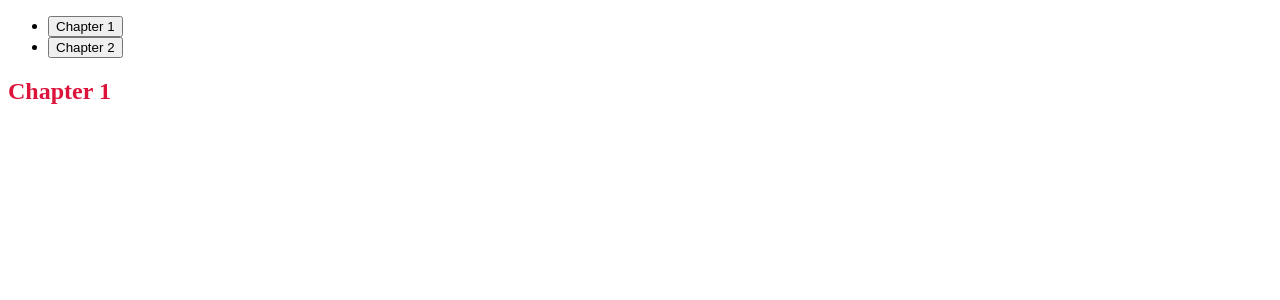
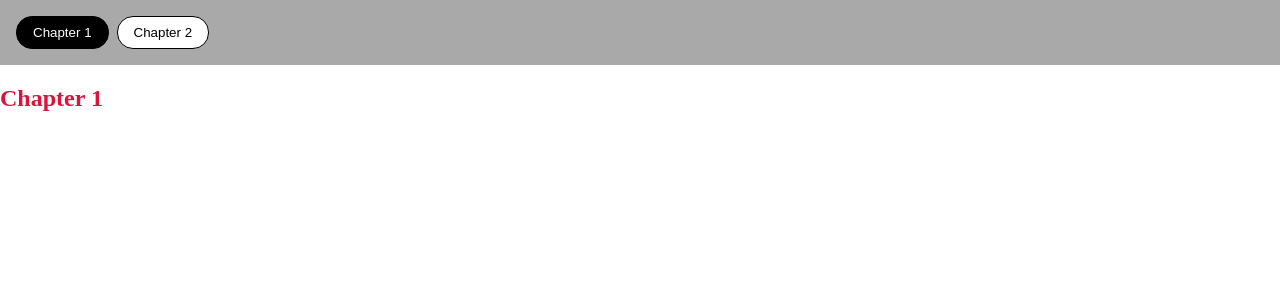
Before and after one commit to kinganthonyretaga170/tcsspclone, a React (Create React App) app: page / in a window 1280 px wide. Shown: the top 300 px of the page. Built offline with nearby package versions, Linux system fonts and the light colour scheme.

Commit message:
feat: split the App component into different components

```diff
--- a/src/App.js
+++ b/src/App.js
@@ -1,53 +1,18 @@
-import { useState, useEffect } from 'react';
-
-function One() {
-  const style = `
-    h2 {
-      color: crimson;
-    }
-  `;
-
-  return (
-    <>
-      <style>{style}</style>
-      <h2>Chapter 1</h2>
-    </>
-  );
-}
-
-function Two() {
-  const style = `
-    h2 {
-      color: cadetblue;
-    }
-  `;
-
-  return (
-    <>
-      <style>{style}</style>
-      <h2>Chapter 2</h2>
-    </>
-  );
-}
-
-const CHAPTERS = [
-  {
-    number: 1,
-    title: 'Chapter 1',
-    Page: One
-  },
-  {
-    number: 2,
-    title: 'Chapter 2',
-    Page: Two
-  }
-];
+import { useState, useEffect, useMemo } from 'react';
+import CHAPTERS from './chapters';
+import Navigation from './Navigation';
 
 export default function App() {
   const [currentNumber, setCurrentNumber] = useState(1);
 
-  const { title, Page } = CHAPTERS
-    .find(({ number }) => number === currentNumber);
+  const { title, Page } = CHAPTERS.find(
+    ({ number }) => number === currentNumber
+  );
+
+  const chapters = useMemo(
+    () => CHAPTERS.map(({ number }) => number),
+    []
+  );
 
   useEffect(
     () => {
@@ -58,17 +23,12 @@ export default function App() {
 
   return (
     <>
-      <nav>
-        <ul>
-          {CHAPTERS.map(({ number }) => (
-            <li key={number}>
-              <button onClick={() => setCurrentNumber(number)}>
-                Chapter {number}
-              </button>
-            </li>
-          ))}
-        </ul>
-      </nav>
+      <style>{'body { margin: 0; padding: 0; }'}</style>
+      <Navigation
+        chapters={chapters}
+        currentNumber={currentNumber}
+        setCurrentNumber={setCurrentNumber}
+      />
       <Page/>
     </>
   );
--- /dev/null
+++ b/src/Navigation.js
@@ -0,0 +1,44 @@
+export default function Navigation({ chapters, currentNumber, setCurrentNumber }) {
+
+  const listStyle = {
+    backgroundColor: 'darkgrey',
+    margin: 0,
+    padding: '16px',
+    listStyle: 'none',
+    display: 'flex',
+    gap: '8px',
+    flexWrap: 'wrap'
+  };
+
+  const buttonStyle = {
+    padding: '8px 16px',
+    border: '1px solid black',
+    borderRadius: '16px',
+    cursor: 'pointer'
+  };
+
+  return (
+    <nav>
+      <ul style={listStyle}>
+        {chapters.map(number => {
+          const isCurrent = number === currentNumber;
+
+          return (
+            <li key={number}>
+              <button
+                onClick={() => setCurrentNumber(number)}
+                style={{
+                  ...buttonStyle,
+                  backgroundColor: isCurrent ? 'black' : 'white',
+                  color: isCurrent ? 'white' : 'black'
+                }}
+              >
+                Chapter {number}
+              </button>
+            </li>
+          );
+        })}
+      </ul>
+    </nav>
+  );
+}
--- /dev/null
+++ b/src/chapters/One.js
@@ -0,0 +1,14 @@
+export default function One() {
+  const style = `
+    h2 {
+      color: crimson;
+    }
+  `;
+
+  return (
+    <>
+      <style>{style}</style>
+      <h2>Chapter 1</h2>
+    </>
+  );
+}
--- /dev/null
+++ b/src/chapters/Two.js
@@ -0,0 +1,14 @@
+export default function Two() {
+  const style = `
+    h2 {
+      color: cadetblue;
+    }
+  `;
+
+  return (
+    <>
+      <style>{style}</style>
+      <h2>Chapter 2</h2>
+    </>
+  );
+}
--- /dev/null
+++ b/src/chapters/index.js
@@ -0,0 +1,17 @@
+import One from "./One";
+import Two from "./Two";
+
+const chapters = [
+  {
+    number: 1,
+    title: 'Chapter 1',
+    Page: One
+  },
+  {
+    number: 2,
+    title: 'Chapter 2',
+    Page: Two
+  }
+];
+
+export default chapters;
```
